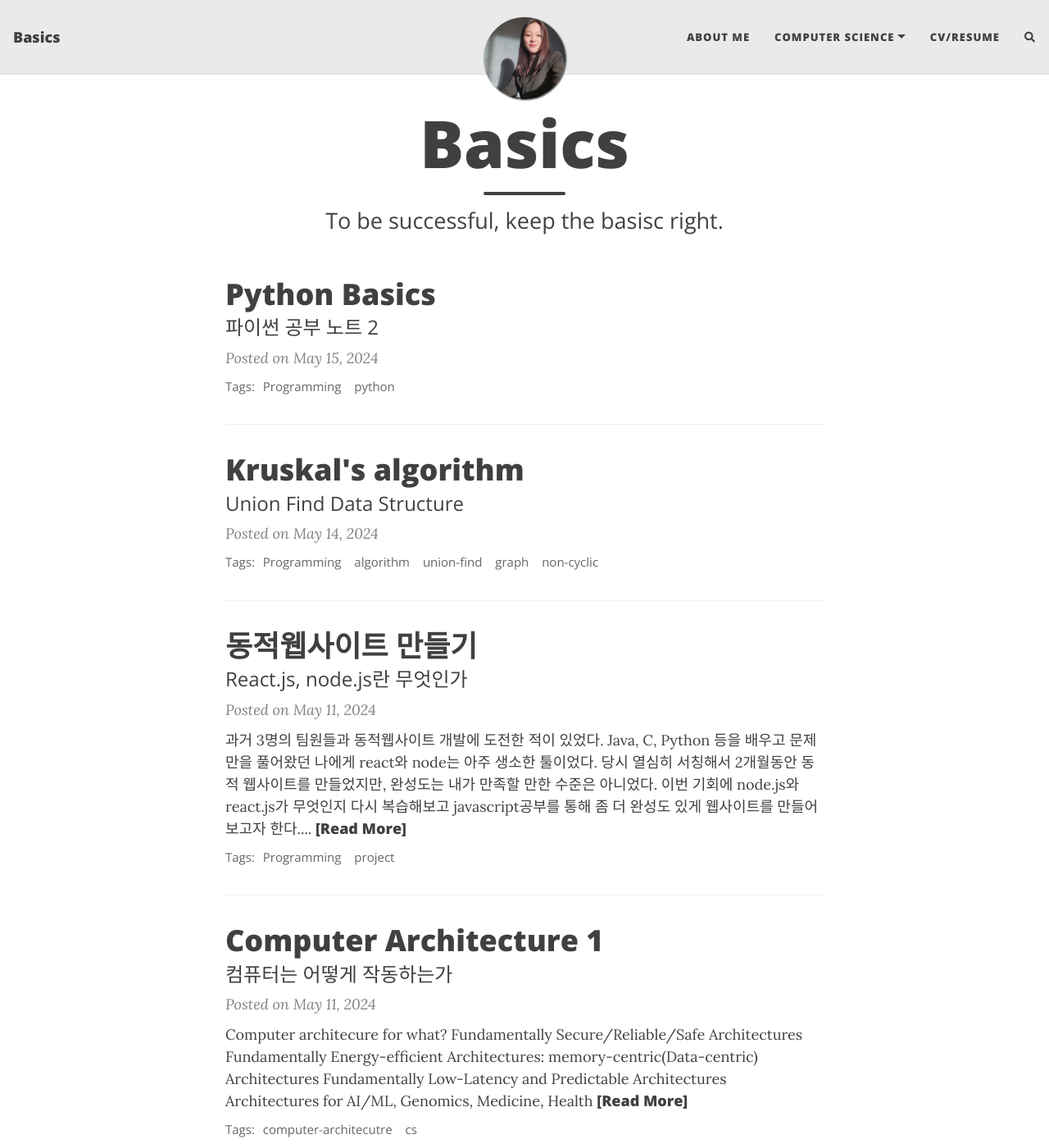
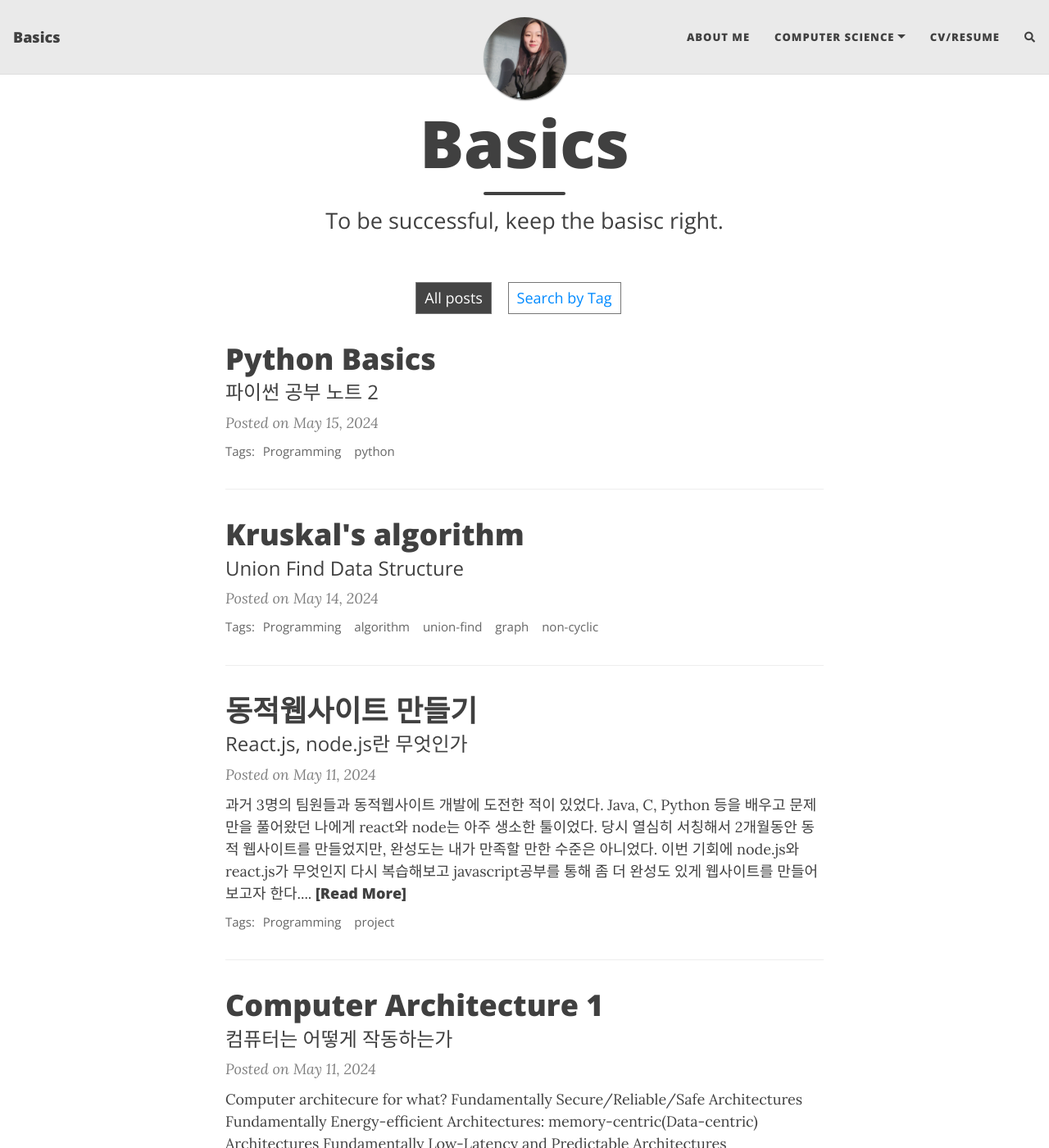
Before and after one commit to dangalee/dangalee.github.io, a Jekyll site: the page built from index.html, in a window 1280 px wide and 1400 px high. Shown: the whole window at 82% size. Built offline with Jekyll 4.4.1, drawn with Linux system fonts in a browser that asks for light colours; nearby versions of some CDN libraries; the list of posts is cut into pages by our own code; comment, search, counter and statistics services are not loaded.

Commit message:
tag button added

```diff
--- /dev/null
+++ b/assets/css/index.css
@@ -0,0 +1,36 @@
+.list-filters {
+    font-family: 'Open Sans', 'Helvetica Neue', Helvetica, Arial, sans-serif;
+    font-size: 1.125rem;
+    margin-top: 1.5rem;
+    text-align: center;
+  }
+
+  @media (min-width: 768px) {
+    .list-filters {
+      margin-top: 2.5rem;
+    }
+  }
+
+  .list-filters .list-filter  {
+    text-decoration: none !important;
+    margin-right: 0.9375rem;
+    border: 1px solid #777;
+    padding: 0.3125rem 0.625rem;
+    cursor: pointer;
+    display: inline-block;
+  }
+
+  .list-filters .list-filter.filter-selected,
+  .list-filters .list-filter:hover {
+    color: #fff;
+    background: #444;
+  }
+
+  @media only screen and (max-width: 550px) {
+    .list-filters .list-filter {
+      font-size: 1rem;
+      margin-right: 0;
+      margin-bottom: -1px;
+      display: block;
+    }
+  }
--- a/index.html
+++ b/index.html
@@ -2,4 +2,12 @@
 layout: home
 title: Basics
 subtitle: To be successful, keep the basisc right.
+css: "/assets/css/index.css"
 ---
+
+<div class="list-filters">
+    <a href="/" class="list-filter filter-selected">All posts</a>
+    <!-- <a href="/popular" class="list-filter">Most Popular</a>
+    <a href="/tutorials" class="list-filter">Tutorials</a> -->
+    <a href="/tags" class="list-filter">Search by Tag</a>
+  </div>
```
Also changed, not shown: aboutme.md (+1 -0 lines).
